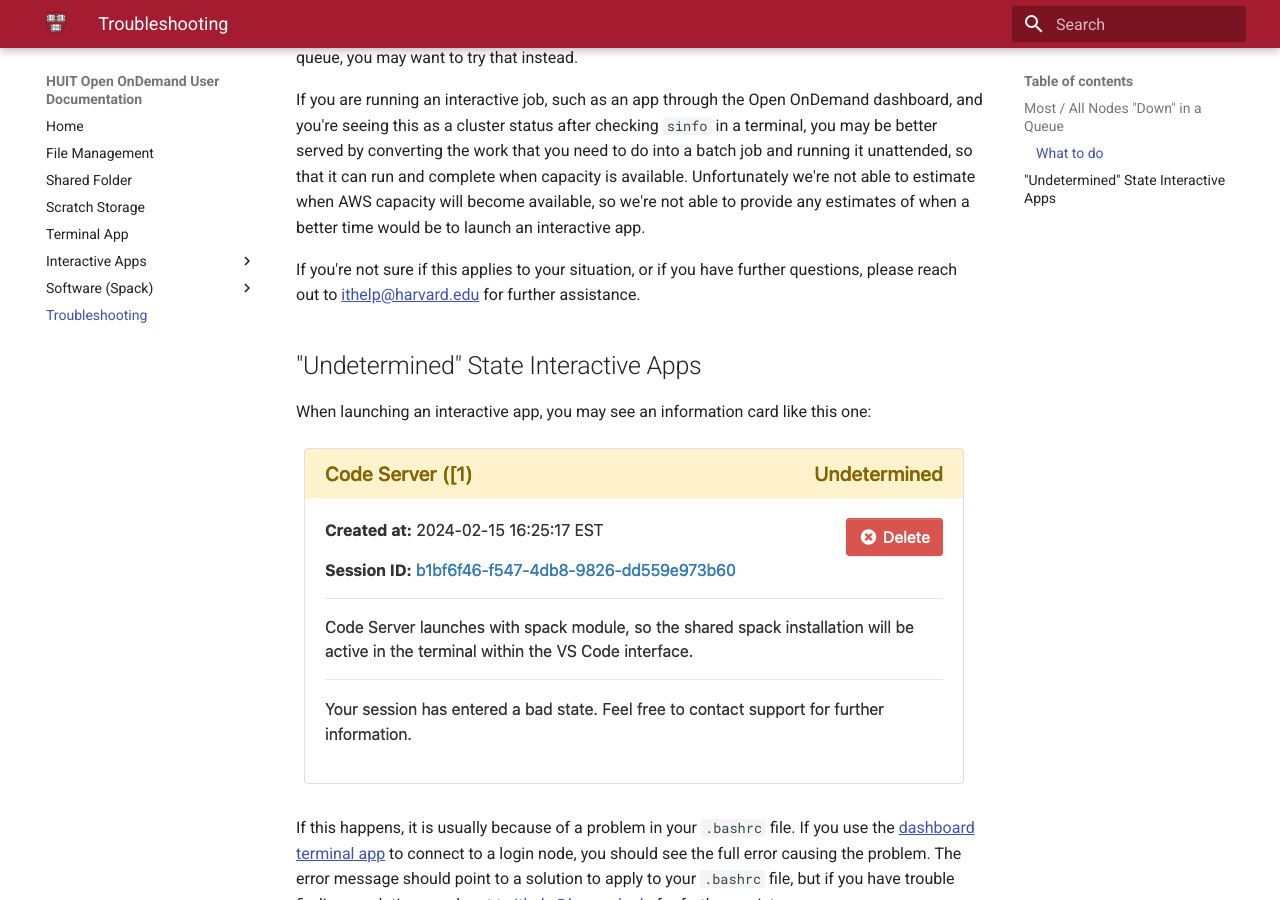
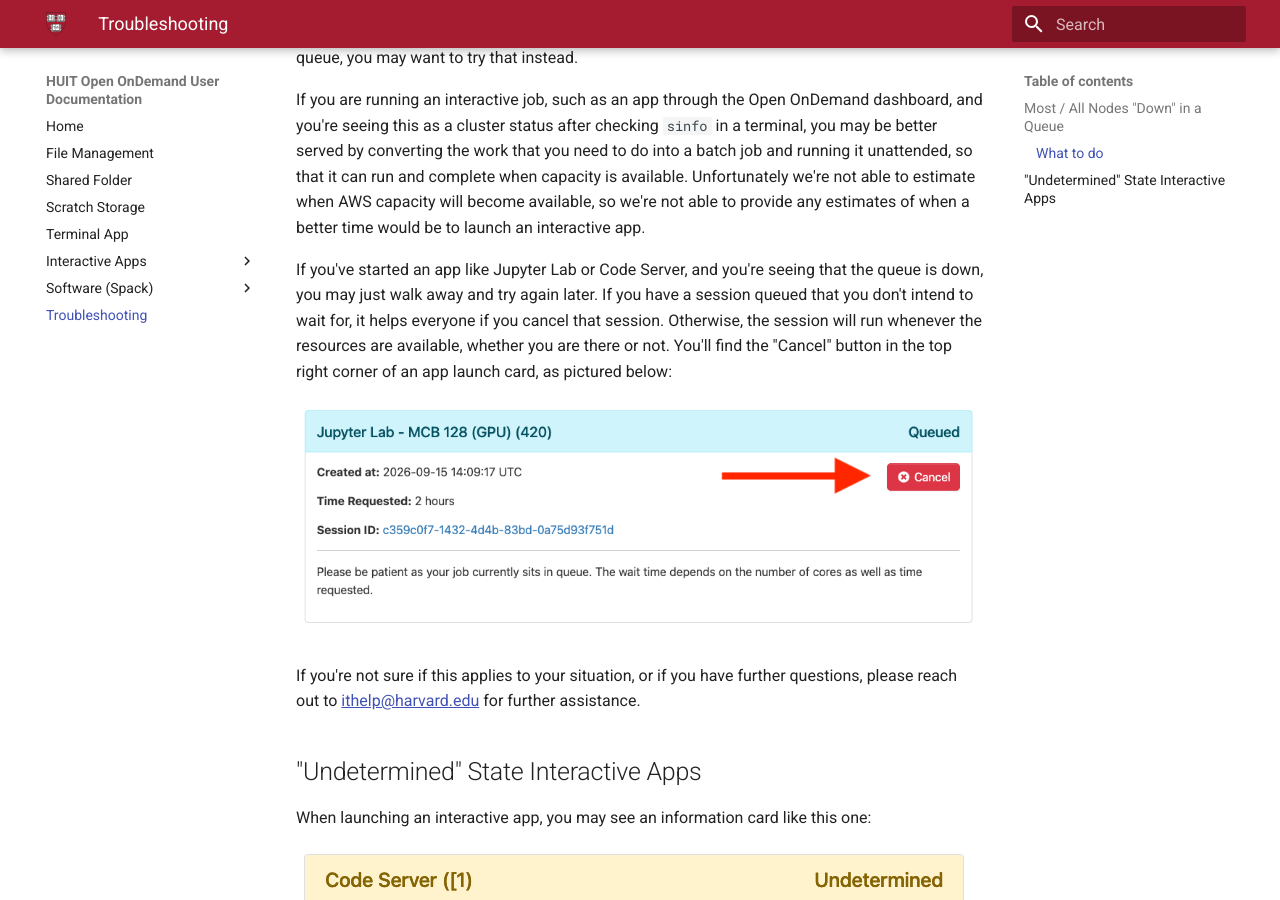
Before and after one commit to Harvard-ATG/huit-ondemand-user-docs, an MkDocs documentation site: the page built from docs/troubleshooting.md, in a window 1280 px wide and 900 px high, scrolled down 1271 px. Built offline with MkDocs 1.6.1 and Material for MkDocs 9.7.7, drawn with Linux system fonts in a browser that asks for light colours.

Commit message:
add section on canceling jobs with image

```diff
--- a/docs/troubleshooting.md
+++ b/docs/troubleshooting.md
@@ -62,6 +62,15 @@ capacity is available. Unfortunately we're not able to estimate when AWS
 capacity will become available, so we're not able to provide any estimates of
 when a better time would be to launch an interactive app.
 
+If you've started an app like Jupyter Lab or Code Server, and you're seeing that
+the queue is down, you may just walk away and try again later. If you have a
+session queued that you don't intend to wait for, it helps everyone if you
+cancel that session. Otherwise, the session will run whenever the resources are
+available, whether you are there or not. You'll find the "Cancel" button in the
+top right corner of an app launch card, as pictured below:
+
+![Screenshot showing a large red arrow pointing to a "Cancel" button on an app launch card for a GPU-based interactive app](images/cancel-session.png)
+
 If you're not sure if this applies to your situation, or if you have further
 questions, please reach out to
 [ithelp@harvard.edu](mailto:ithelp@harvard.edu?subject=HUIT Open OnDemand) for
```
Also changed, not shown: docs/images/cancel-session.png (added).
